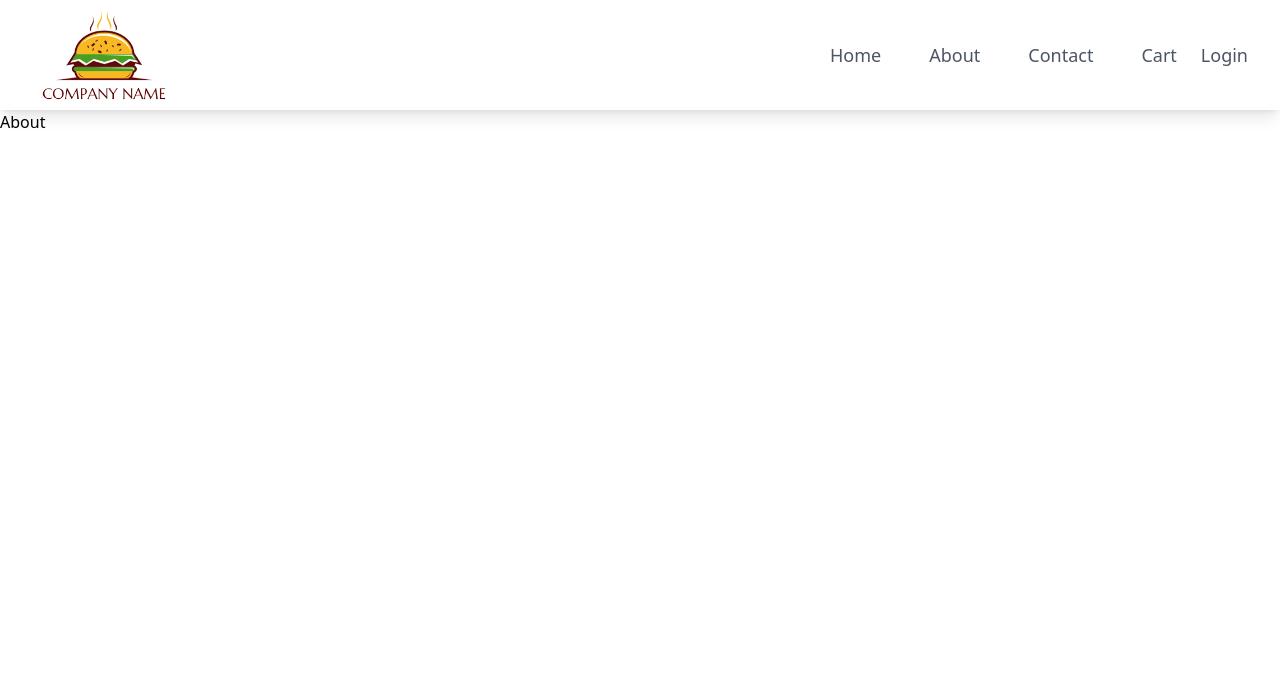
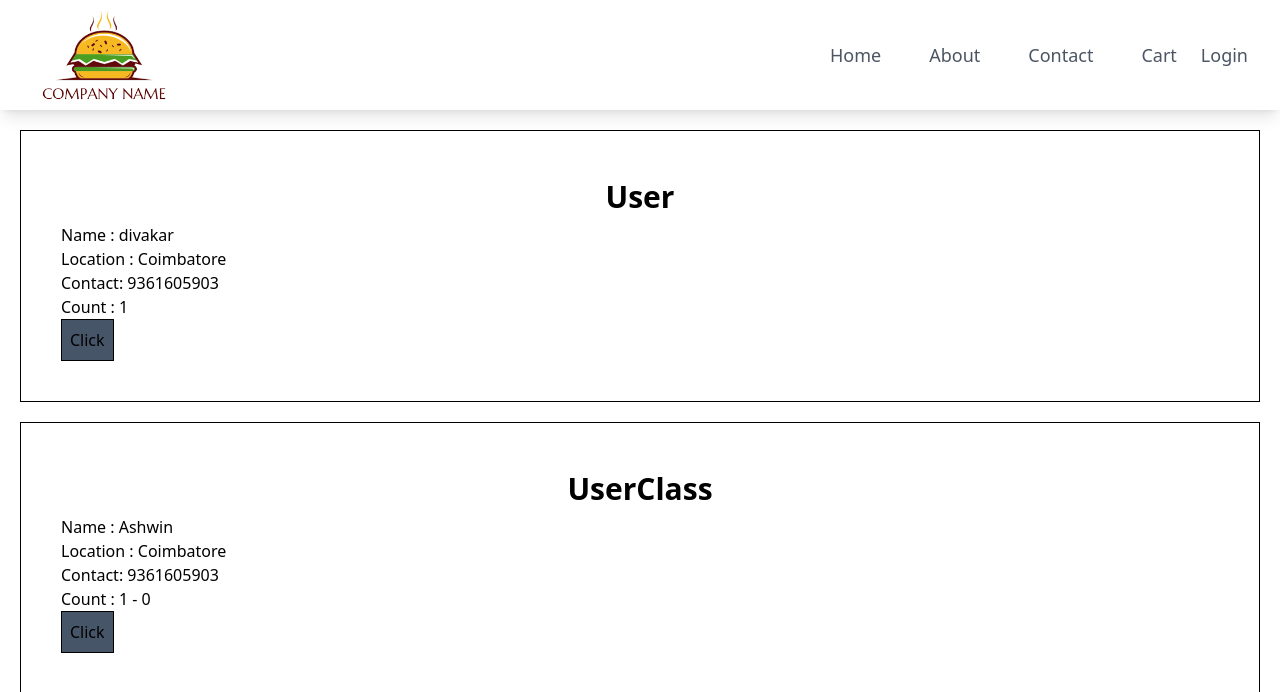
Before and after one commit to divakar-s-official/React-practices, a React (Vite) app: page /about in a window 1280 px wide. Shown: the top 692 px of the page. Built offline with nearby package versions, Linux system fonts and the light colour scheme.

Commit message:
differences class based component vs functional component

```diff
--- a/src/components/About.js
+++ b/src/components/About.js
@@ -1,8 +1,13 @@
 import React from 'react'
+import User from './User'
+import UserClass from './UserClass'
 
 const About = () => {
   return (
-    <div>About</div>
+    <div className='p-5'>
+      <User name="divakar"/>
+      <UserClass name="Ashwin"/>
+    </div>
   )
 }
 
--- /dev/null
+++ b/src/components/User.js
@@ -0,0 +1,23 @@
+import { useState } from "react";
+
+const User = (props) => {
+    const [count,setCount] = useState(1); //in functional we created a state variable like this
+    const [count2,setCount2] = useState(0)
+    return(
+        <div className="p-10 border border-black user-card">
+            <h1 className="p-2 text-3xl font-bold text-center ">User</h1>
+            <h2>Name : {props.name}</h2>
+            <h3>Location : Coimbatore</h3>
+            <h3>Contact: 9361605903</h3>
+            <h1>Count : {count}</h1>
+            <button className="p-2 border border-black bg-slate-600" onClick={()=>setCount(count + 1)}>Click</button>
+
+        </div>
+    )
+}
+
+export default User;
+
+//the functional component is basically a function that returns some piece of JSX
+
+//whenever i say invoking the functions which means you are loading or mounting that function onto the webPage.
--- /dev/null
+++ b/src/components/UserClass.js
@@ -0,0 +1,53 @@
+import {Component} from "react"
+class UserClass extends Component {
+    constructor(props){
+        super(props) //so that this props can be access anywhere inside my class
+
+        this.state = {
+            count: 1,
+            count2: 0
+        }
+
+    }
+
+
+    render(){
+        const {name} = this.props;  //we can also destructure like this
+        const {count, count2} = this.state; //state variable is destructured
+
+        return(
+
+                <div className="p-10 mt-5 border border-black user-card">
+                <h1 className="p-2 text-3xl font-bold text-center ">UserClass</h1>
+                <h2>Name : {name}</h2>   {/*you will always have to use this keyword inside a class
+
+                */}
+                <h3>Location : Coimbatore</h3>
+                <h3>Contact: 9361605903</h3>
+                <h1>Count : {count} - {count2}</h1>
+                <button className="p-2 border border-black bg-slate-600"
+                onClick={()=>{
+                    return this.setState({
+                        count : count + 1,
+
+                    })
+                }}>Click</button>
+
+            </div>
+
+        );
+    }
+
+}
+export default UserClass;
+
+
+// class Based component is a class which has a render  method which returns some piece of JSX
+
+//why we write super()  for my reference
+
+// 1.  Inheritance and super: In JavaScript, the super keyword is used to call functions on an object's parent class. When you create a class-based component in React, your component class extends React.Component. This means your class inherits from React.Component, and you need to call the parent class's constructor when defining your own constructor.
+
+// 2.  Passing props to the Parent Class: React.Component has its own constructor that expects props as an argument. By calling super(props), you ensure that the props are passed to the parent class's constructor. This is necessary for the props to be available in this.props within your component.
+
+// 3.  Access to this.props: If you don't call super(props) in the constructor, this.props will be undefined in your component, leading to potential bugs and issues when trying to access props.
```
